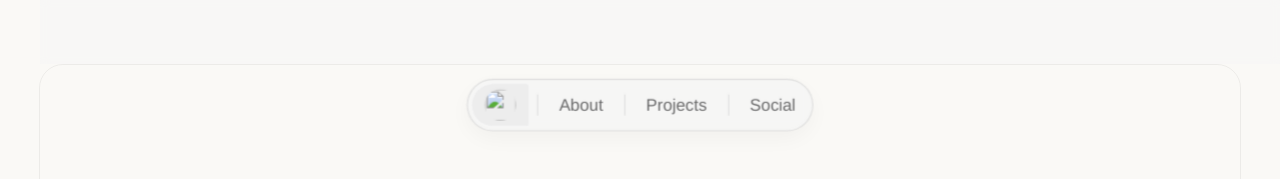
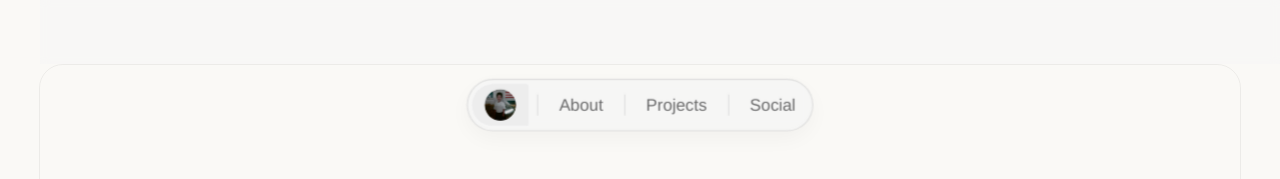
Before and after one commit to ashwin1927/personal-portfolio, a plain HTML site: page index.html in a window 1280 px wide. Shown: the top 179 px of the page. Drawn offline with Linux system fonts and the light colour scheme.

Commit message:
Update index.html

```diff
--- a/index.html
+++ b/index.html
@@ -21,7 +21,7 @@
 				<ul>
 					<li>
 						<a href="#home">
-							<img src="media/pf.png">
+							<img src="media/pfp.png">
 						</a>
 					</li>
 					<div class="line"></div>
```
